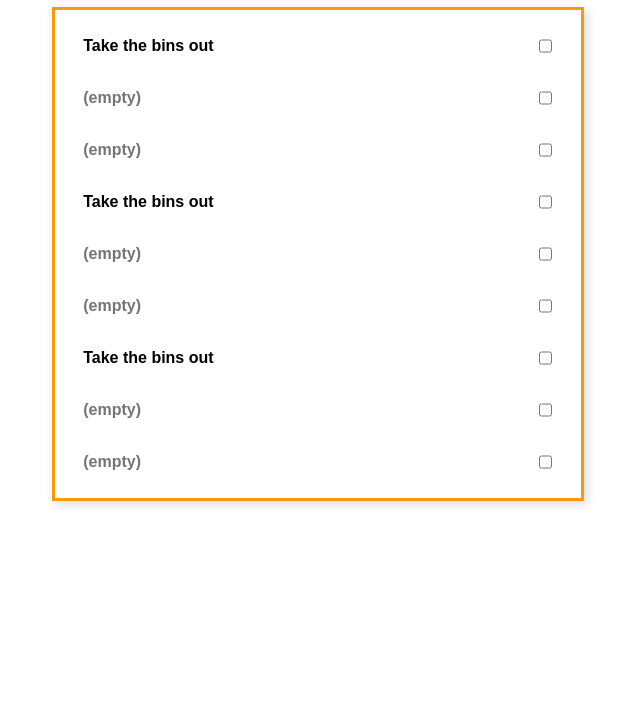
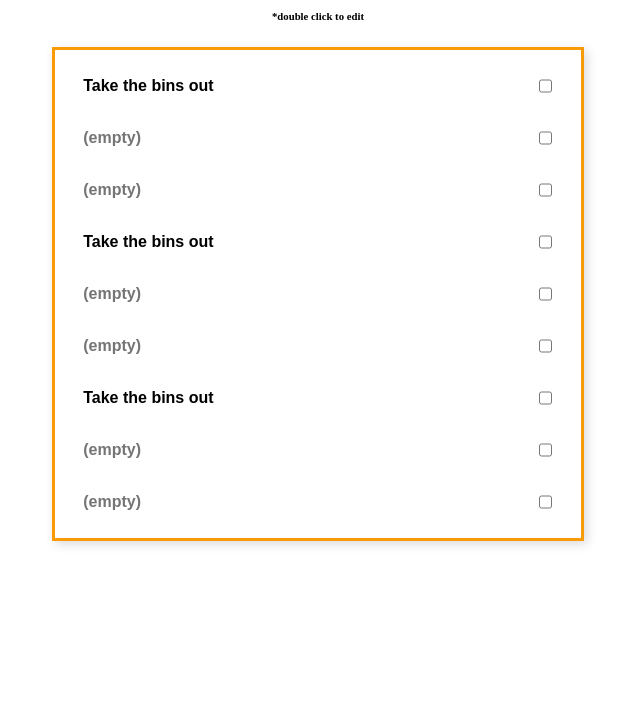
Before and after one commit to Imrnwfi/ToDoList, a plain HTML site: page index.html in a window 1280 px wide. Shown: the part 73-800 px from the top of the page, without its empty margins (322-962 px from the left). Drawn offline with Linux system fonts and the light colour scheme.

Commit message:
add message

```diff
--- a/index.html
+++ b/index.html
@@ -14,6 +14,7 @@
 <body>
     <div class="title">
         <h1>TO DO LIST</h1>
+        <h6>*double click to edit</h6>
     </div>
     <div class="center container">
         <div class="todo">
```
